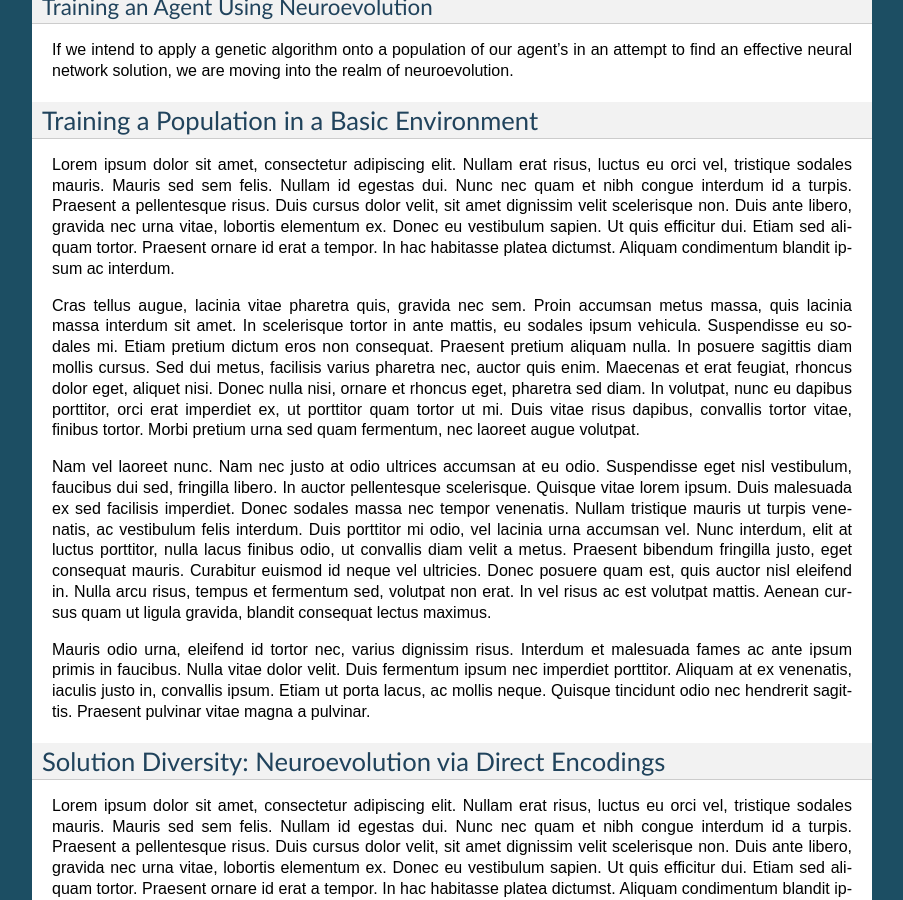
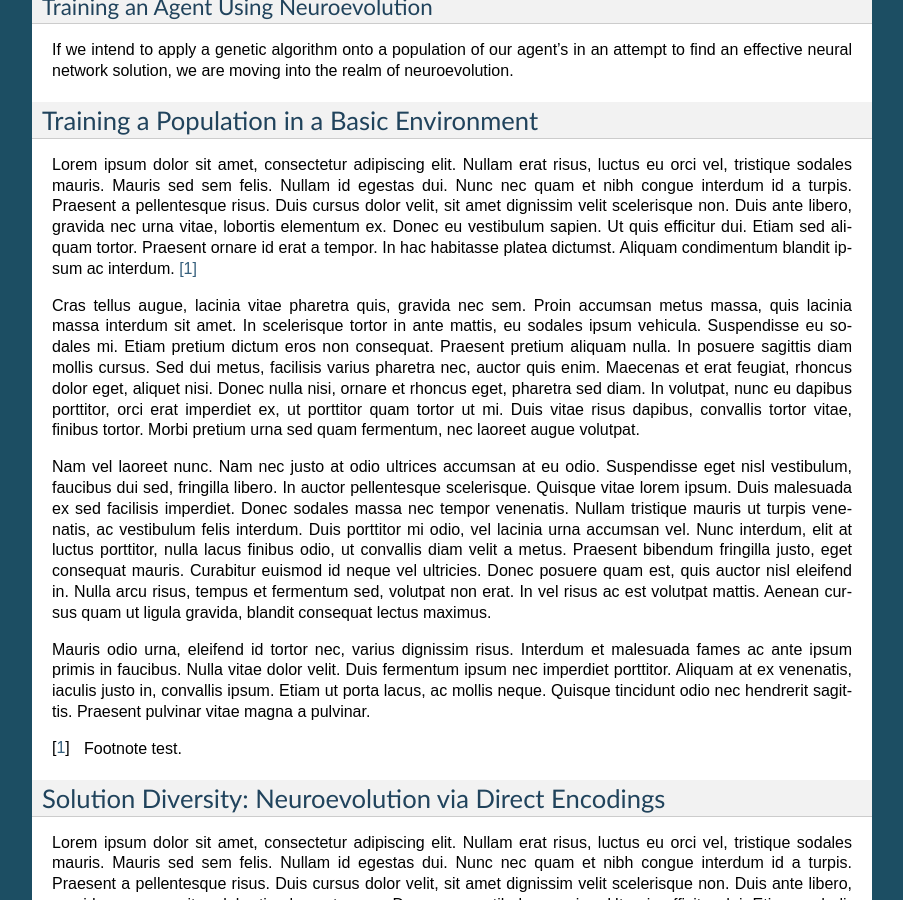
Before and after one commit to ai-nick/evolearn, a Sphinx documentation site: the page built from docs/intro/getting_started.rst, in a window 1280 px wide and 900 px high, scrolled down 2760 px. Shown: the whole window, without its empty margins (198-1101 px from the left). Built offline with Sphinx 7.4.7, drawn with Linux system fonts in a browser that asks for light colours.

Commit message:
footnote test

```diff
--- a/docs/intro/getting_started.rst
+++ b/docs/intro/getting_started.rst
@@ -13,7 +13,7 @@ Training an Agent in a Basic Environment
 Training a Population in a Basic Environment
 --------------------------------------------
 
-Lorem ipsum dolor sit amet, consectetur adipiscing elit. Nullam erat risus, luctus eu orci vel, tristique sodales mauris. Mauris sed sem felis. Nullam id egestas dui. Nunc nec quam et nibh congue interdum id a turpis. Praesent a pellentesque risus. Duis cursus dolor velit, sit amet dignissim velit scelerisque non. Duis ante libero, gravida nec urna vitae, lobortis elementum ex. Donec eu vestibulum sapien. Ut quis efficitur dui. Etiam sed aliquam tortor. Praesent ornare id erat a tempor. In hac habitasse platea dictumst. Aliquam condimentum blandit ipsum ac interdum.
+Lorem ipsum dolor sit amet, consectetur adipiscing elit. Nullam erat risus, luctus eu orci vel, tristique sodales mauris. Mauris sed sem felis. Nullam id egestas dui. Nunc nec quam et nibh congue interdum id a turpis. Praesent a pellentesque risus. Duis cursus dolor velit, sit amet dignissim velit scelerisque non. Duis ante libero, gravida nec urna vitae, lobortis elementum ex. Donec eu vestibulum sapien. Ut quis efficitur dui. Etiam sed aliquam tortor. Praesent ornare id erat a tempor. In hac habitasse platea dictumst. Aliquam condimentum blandit ipsum ac interdum. [1]_
 
 Cras tellus augue, lacinia vitae pharetra quis, gravida nec sem. Proin accumsan metus massa, quis lacinia massa interdum sit amet. In scelerisque tortor in ante mattis, eu sodales ipsum vehicula. Suspendisse eu sodales mi. Etiam pretium dictum eros non consequat. Praesent pretium aliquam nulla. In posuere sagittis diam mollis cursus. Sed dui metus, facilisis varius pharetra nec, auctor quis enim. Maecenas et erat feugiat, rhoncus dolor eget, aliquet nisi. Donec nulla nisi, ornare et rhoncus eget, pharetra sed diam. In volutpat, nunc eu dapibus porttitor, orci erat imperdiet ex, ut porttitor quam tortor ut mi. Duis vitae risus dapibus, convallis tortor vitae, finibus tortor. Morbi pretium urna sed quam fermentum, nec laoreet augue volutpat.
 
@@ -21,6 +21,7 @@ Nam vel laoreet nunc. Nam nec justo at odio ultrices accumsan at eu odio. Suspen
 
 Mauris odio urna, eleifend id tortor nec, varius dignissim risus. Interdum et malesuada fames ac ante ipsum primis in faucibus. Nulla vitae dolor velit. Duis fermentum ipsum nec imperdiet porttitor. Aliquam at ex venenatis, iaculis justo in, convallis ipsum. Etiam ut porta lacus, ac mollis neque. Quisque tincidunt odio nec hendrerit sagittis. Praesent pulvinar vitae magna a pulvinar.
 
+.. [1] Footnote test.
 
 Solution Diversity: Neuroevolution via Direct Encodings
 -------------------------------------------------------
```
